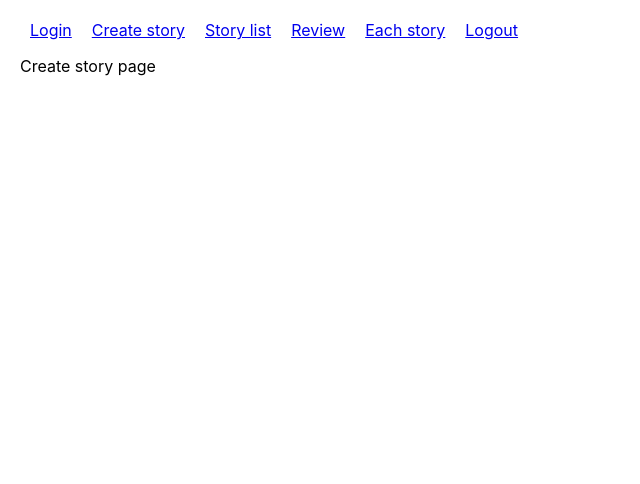
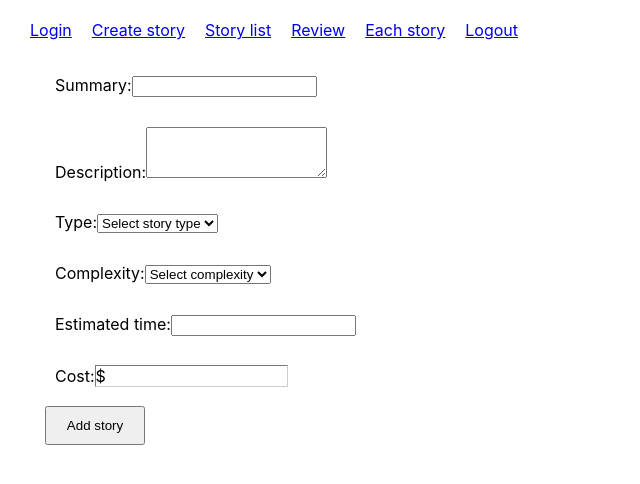
Before and after one commit to SaishSankhe/ticket-app-react, a React (Create React App) app in the folder client/: page /create-story in a window 1280 px wide. Shown: the top 484 px of the page, without its empty margins (0-640 px from the left). Built offline with nearby package versions, Linux system fonts and the light colour scheme.

Commit message:
added add story form, get story list from backend

```diff
--- a/client/src/App.css
+++ b/client/src/App.css
@@ -23,3 +23,10 @@ button {
 	padding: 10px;
 	margin: 5px;
 }
+
+.currencyinput {
+	border: 1px inset #ccc;
+}
+.currencyinput input {
+	border: 0;
+}
--- a/client/src/components/CreateStory.js
+++ b/client/src/components/CreateStory.js
@@ -1,21 +1,81 @@
 import { withRouter } from 'react-router-dom';
 import { useContext } from 'react';
 import { AuthContext } from '../AuthContext';
+import axios from 'axios';
 
-const CreateStory = () => {
+const CreateStory = (props) => {
 	const [details] = useContext(AuthContext);
 
-	const printToken = () => {
-		if (details) {
-			console.log(details);
-		}
+	const handleSubmit = async (e) => {
+		e.preventDefault();
+		const data = e.target;
+
+		const storyObj = {
+			summary: data.summary.value,
+			description: data.description.value,
+			type: data.type.value,
+			complexity: data.complexity.value,
+		};
+		console.log(details.token);
+		await axios.post('/api/v1/stories', storyObj, {
+			headers: {
+				Authorization: `Bearer ${details.token}`,
+			},
+		});
+
+		props.history.push('/story-list');
 	};
-	return (
-		<div>
-			<p>Create story page</p>
-			{printToken()}
-		</div>
-	);
+
+	const addStoryForm = () => {
+		return (
+			<form className="myForm" onSubmit={handleSubmit}>
+				<label>
+					Summary:
+					<input type="text" id="summary" required />
+				</label>
+				<label>
+					Description:
+					<textarea id="description" rows="3" required />
+				</label>
+				<label>
+					Type:
+					<select name="type" id="type" required>
+						<option disabled value="none" selected="selected">
+							Select story type
+						</option>
+						<option value="enhanced">Enhanced</option>
+						<option value="bugfix">Bugfix</option>
+						<option value="development">Development</option>
+						<option value="qa">QA</option>
+					</select>
+				</label>
+				<label>
+					Complexity:
+					<select name="complexity" id="complexity" required>
+						<option disabled selected="selected" value="none">
+							Select complexity
+						</option>
+						<option value="low">Low</option>
+						<option value="mid">Medium</option>
+						<option value="high">High</option>
+					</select>
+				</label>
+				<label>
+					Estimated time:
+					<input type="number" id="estimated" required />
+				</label>
+				<label>
+					Cost:
+					<span className="currencyinput">
+						$<input type="number" name="currency" id="cost" required />
+					</span>
+				</label>
+				<button type="submit">Add story</button>
+			</form>
+		);
+	};
+
+	return <div>{addStoryForm()}</div>;
 };
 
 export default withRouter(CreateStory);
--- a/client/src/components/StoryList.js
+++ b/client/src/components/StoryList.js
@@ -1,9 +1,26 @@
 import { withRouter } from 'react-router-dom';
-import { useContext } from 'react';
+import { useContext, useEffect, useState } from 'react';
 import { AuthContext } from '../AuthContext';
+import axios from 'axios';
 
 const StoryList = () => {
 	const [details] = useContext(AuthContext);
+	const [stories, setStories] = useState({});
+
+	useEffect(() => {
+		async function getStories() {
+			const getStories = await axios.get('/api/v1/stories', {
+				headers: {
+					Authorization: `Bearer ${details.token}`,
+				},
+			});
+
+			setStories(getStories);
+		}
+		getStories();
+	}, []);
+
+	console.log(stories);
 
 	return (
 		<div>
```
